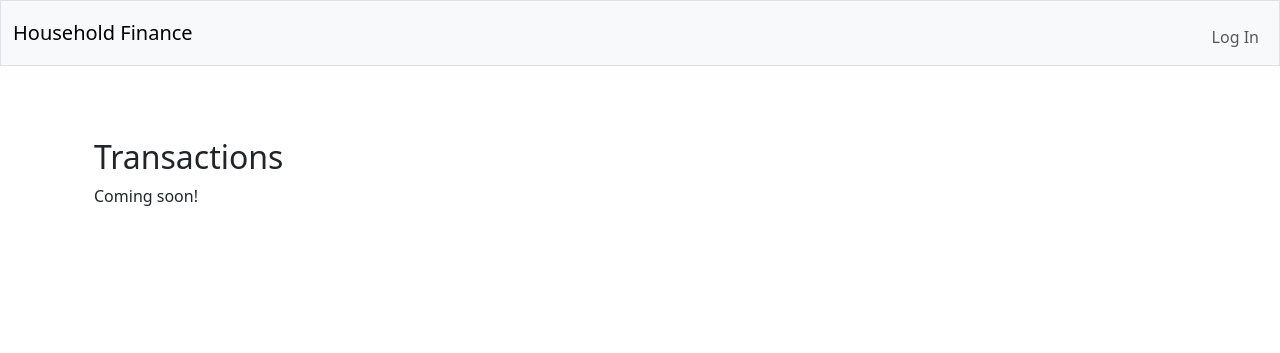
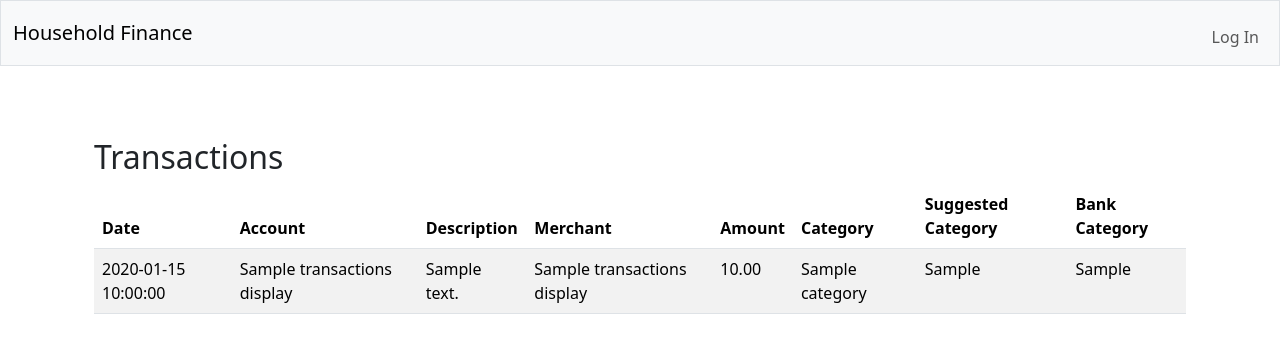
Before and after one commit to mil22156/finance-tool, a Flask app: template templates/transactions.html in a window 1280 px wide. Shown: the top 353 px of the page. Run offline with Flask 3, Linux system fonts and the light colour scheme; the template is opened without the code that fills it: most values are stand-ins (such as "Sample title", 1, 10 or a date in 2020).

Commit message:
Build transactions page - route and template
- Completed GET /transactions route with JOIN query (transactions + accounts + categories x2)
- transactions.html: Bootstrap striped table, amount formatted to 2dp, negatives in red, empty state
- Tested against 988 rows - working correctly

```diff
--- a/routes/transactions.py
+++ b/routes/transactions.py
@@ -15,7 +15,7 @@ def transactions():
         flash('Please log in to view transactions.', 'danger')
         return redirect('/login')
     db = get_db(session['household_db_path'])
-    transactions_display = db.execute('''SELECT t.date, a.name, t.description, t.merchant_name, t.amount,
+    transactions_display = db.execute('''SELECT t.date, a.name AS account_name, t.description, t.merchant_name, t.amount,
                                     c1.name AS category,
                                     c2.name AS suggested_category,
                                     t.api_category
--- a/templates/transactions.html
+++ b/templates/transactions.html
@@ -1,10 +1,42 @@
 {%- extends "layout.html" -%}
 
-<!-- This is the transactions page where users can view their transactions. For now it will just say "coming soon"-->
+<!--transactions table including account, date, amount, description, category, suggested category, api category-->
+<!-- AI note: AI provided the html to build this table from the transactions_display data-->
 
 {% block main %}
-<div class="container mt-4">
-    <h2>Transactions</h2>
-    <p>Coming soon!</p>
-</div>
+    <div class="container mt-4">
+        <h2>Transactions</h2>
+        <table class="table table-striped">
+            <thead>
+                <tr>
+                    <th>Date</th>
+                    <th>Account</th>
+                    <th>Description</th>
+                    <th>Merchant</th>
+                    <th>Amount</th>
+                    <th>Category</th>
+                    <th>Suggested Category</th>
+                    <th>Bank Category</th>
+                </tr>
+            </thead>
+            <tbody>
+                {% for t in transactions_display %}
+                    <tr>
+                        <td>{{ t['date'] }}</td>
+                        <td>{{ t['account_name'] }}</td>
+                        <td>{{ t['description'] }}</td>
+                        <td>{{ t['merchant_name'] }}</td>
+                        <td class="{{ 'text-danger' if t['amount'] < 0 else '' }}">
+                            {{ "%.2f"|format(t['amount']) }}
+                        </td>
+                        <td>{{ t['category'] }}</td>
+                        <td>{{ t['suggested_category'] }}</td>
+                        <td>{{ t['api_category'] }}</td>
+                    </tr>
+                {% else %}
+                    <tr><td colspan="8">No Transactions found.</td></tr>
+                {% endfor %}
+            </tbody>
+        </table>
+    </div>
 {% endblock %}
```
Also changed, not shown: AI_JOURNAL.md (+9 -1 lines), PROJECT_LOG.md (+5 -2 lines).
